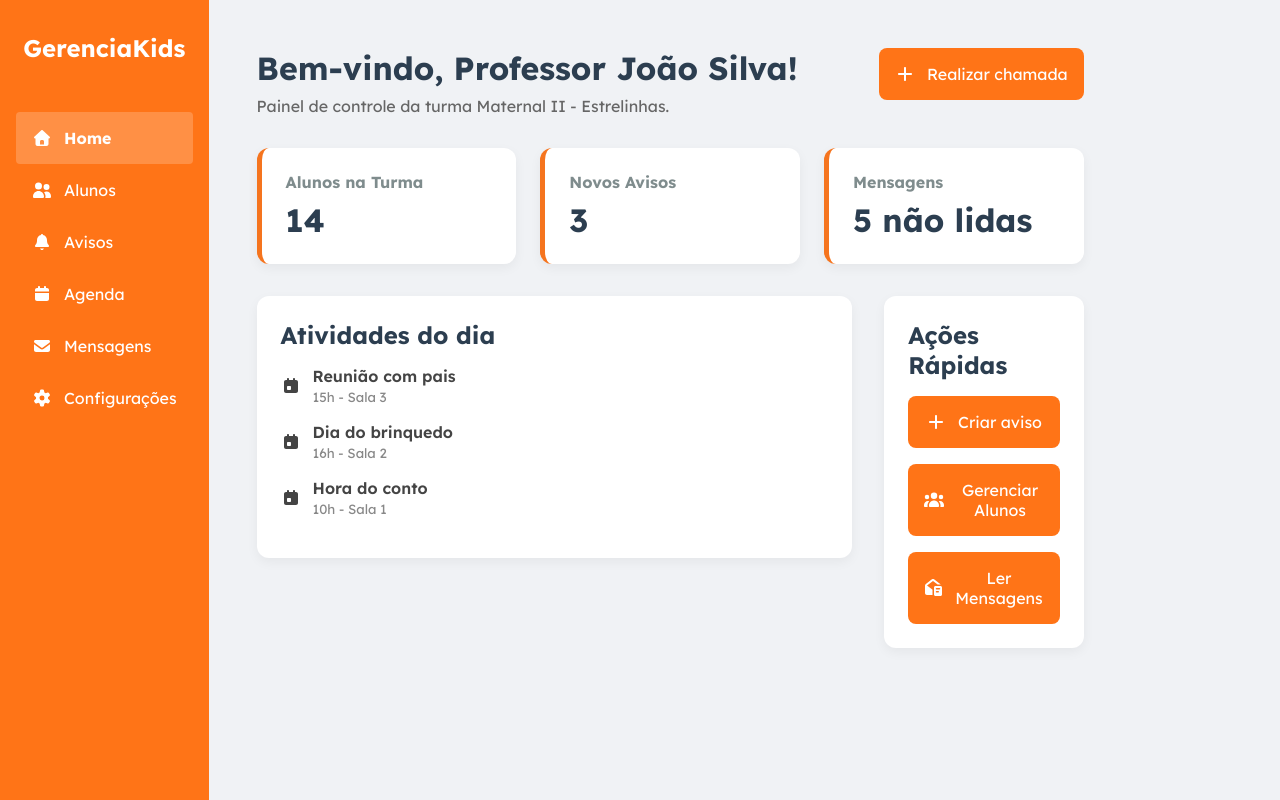
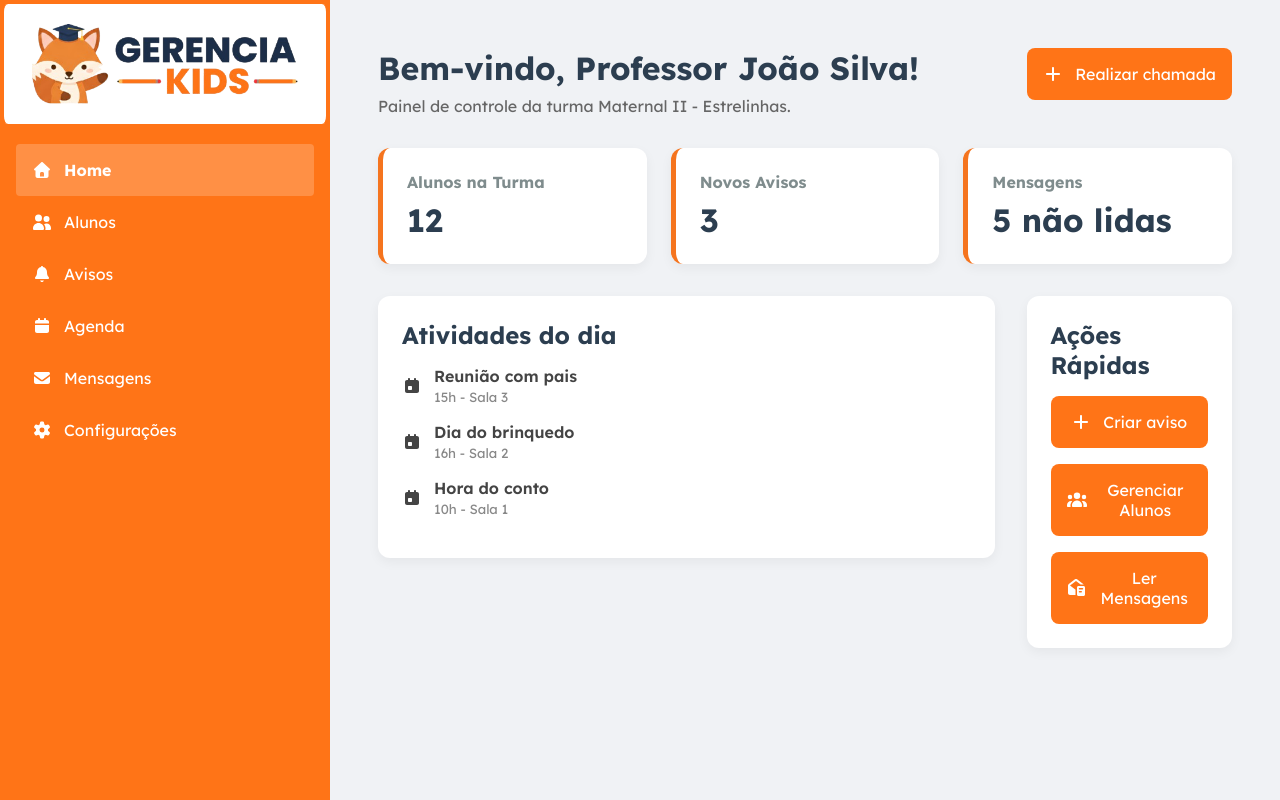
Before and after one commit to murilorms22/tcc-gerenciakids, a React (Vite) app: page / in a window 1280 px wide. Built offline with nearby package versions, Linux system fonts and the light colour scheme; data requests are answered from the project's data file.

Commit message:
feat: correções css dashboard; nova logo e correções css sidebar

```diff
--- a/src/components/Sidebar/Sidebar.css
+++ b/src/components/Sidebar/Sidebar.css
@@ -1,13 +1,21 @@
 .sidebar {
-  width: 250px;
+  width: 400px;
   background: var(--orange);
   color: #fff;
   display: flex;
   flex-direction: column;
 }
 
+img {
+  width: 330px;
+  background-color: white;
+  border-radius: 8px;
+  padding: 20px 28px;
+  border-inline: 4px solid var(--orange);
+}
+
 .sidebar-header {
-  height: 4rem;
+  height: 6rem;
   margin-block: 1rem;
   display: flex;
   align-items: center;
--- a/src/components/Sidebar/Sidebar.jsx
+++ b/src/components/Sidebar/Sidebar.jsx
@@ -2,13 +2,14 @@ import React from 'react';
 import { NavLink } from 'react-router-dom';
 import { FontAwesomeIcon } from '@fortawesome/react-fontawesome';
 import { faHouse, faUserGroup, faBell, faEnvelope, faCalendar, faGear } from '@fortawesome/free-solid-svg-icons';
+import logo from '../../assets/logo.png';
 import './Sidebar.css';
 
 function Sidebar() {
   return (
     <div className="sidebar">
       <div className="sidebar-header">
-        GerenciaKids
+        <img src={logo} alt="" />
       </div>
       <nav className="sidebar-nav">
         <ul>
--- a/src/db.json
+++ b/src/db.json
@@ -158,26 +158,6 @@
       "alergias": "Nenhuma",
       "observacoes": "Está em processo de desfralde.",
       "responsaveis_ids": [309, 310]
-    },
-    {
-      "id": 413,
-      "id_turma": 202,
-      "nome_completo": "Enzo Ferreira Oliveira",
-      "data_nascimento": "2022-01-09",
-      "foto_perfil_url": "/path/to/fotos/enzo.jpg",
-      "alergias": "Ovo.",
-      "observacoes": "Se frustra facilmente quando não consegue montar um brinquedo. Precisa de incentivo.",
-      "responsaveis_ids": [307, 308]
-    },
-    {
-      "id": 414,
-      "id_turma": 202,
-      "nome_completo": "Maria Júlia Dias Azevedo",
-      "data_nascimento": "2022-12-01",
-      "foto_perfil_url": "/path/to/fotos/maria_julia.jpg",
-      "alergias": "Nenhuma",
-      "observacoes": "A mais nova da turma. Ainda se adaptando à rotina.",
-      "responsaveis_ids": [316, 317]
     }
   ]
 }
--- a/src/pages/AppLayout/AppLayout.css
+++ b/src/pages/AppLayout/AppLayout.css
@@ -8,6 +8,7 @@
 .app-container {
         display: flex;
         min-height: 100vh;
+        width: 100%;
 }
 
 .main-content {
```
Also changed, not shown: src/assets/logo.png (added).
